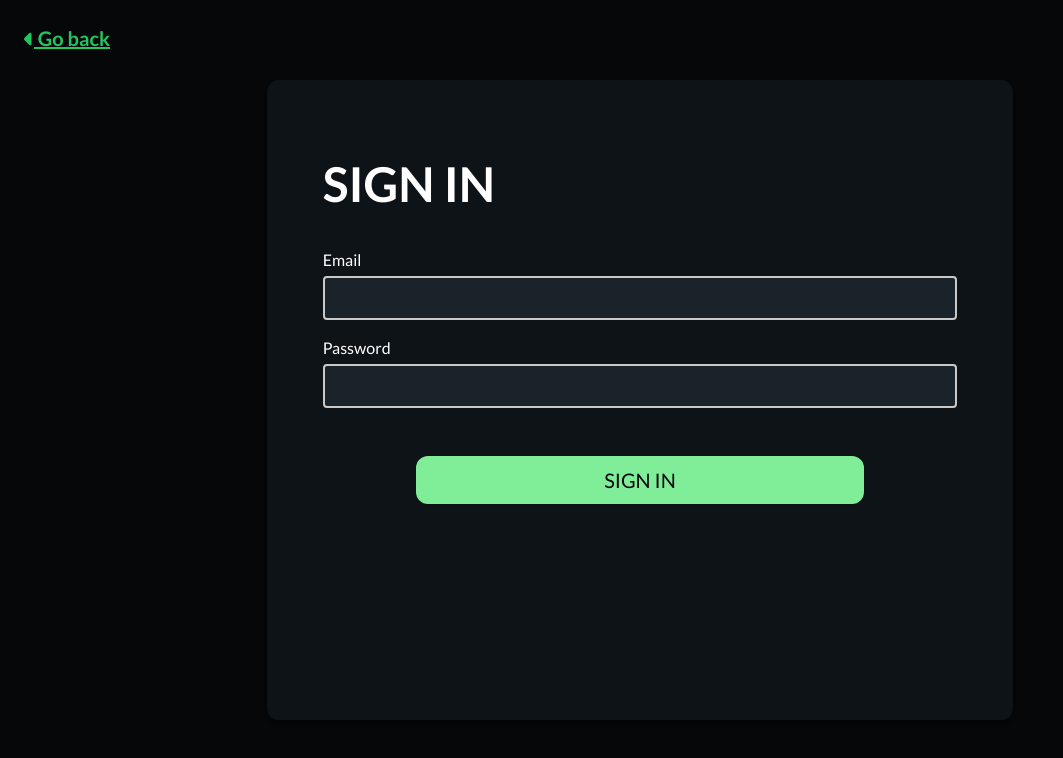
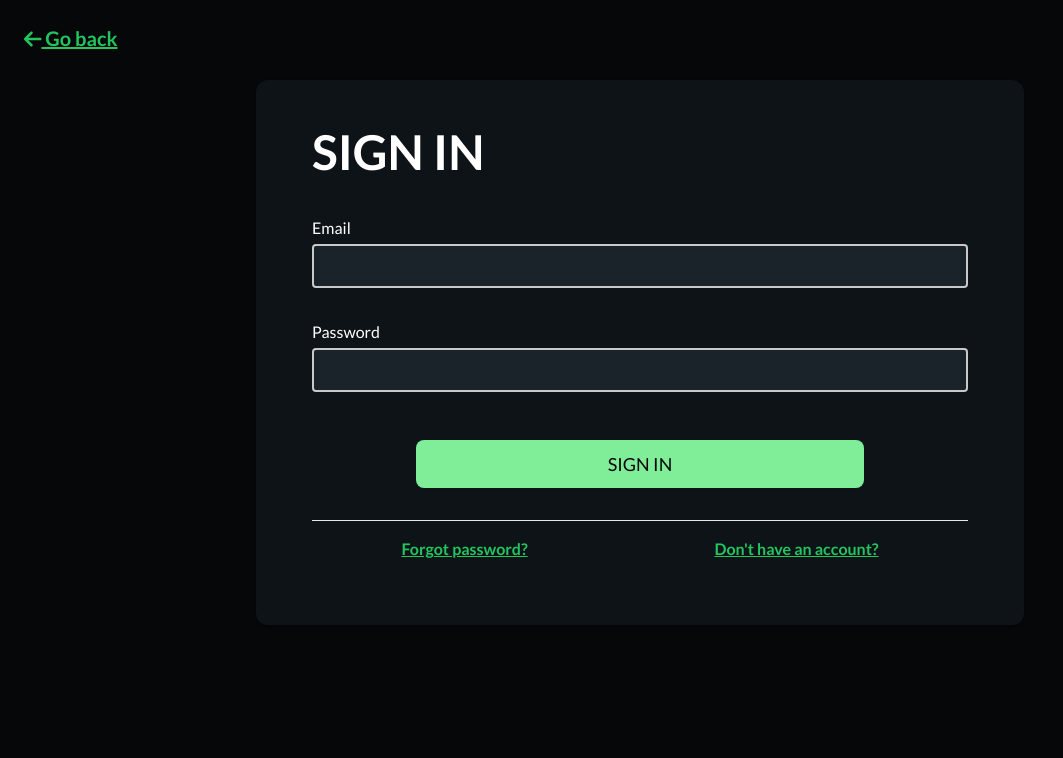
Before and after one commit to dalonga-kohi/questio, a React (Vite) app: page /login in a window 1280 px wide. Shown: the top 758 px of the page, without its empty margins (0-1063 px from the left). Built offline with nearby package versions, Linux system fonts and the light colour scheme.

Commit message:
Add login help links

```diff
--- a/src/components/NewQuestPanel/interface/NavBar.tsx
+++ b/src/components/NewQuestPanel/interface/NavBar.tsx
@@ -1,6 +1,6 @@
 import { NavLink } from 'react-router-dom'
 import { FontAwesomeIcon } from '@fortawesome/react-fontawesome'
-import { faCaretLeft } from '@fortawesome/free-solid-svg-icons'
+import { faArrowLeft } from '@fortawesome/free-solid-svg-icons'
 import { useSelector } from '../../../store'
 
 const NavBar = () => {
@@ -9,7 +9,7 @@ const NavBar = () => {
   return (
     <nav className="px-4 md:px-6 py-6 flex absolute w-full items-center justify-between">
       <NavLink to={target} className="link text-xl font-bold">
-        <FontAwesomeIcon icon={faCaretLeft} /> Go back
+        <FontAwesomeIcon icon={faArrowLeft } /> Go back
       </NavLink>
       <h1 className="text-xl font-black dark:text-green-500 text-green-600">
         ADD NEW QUEST
--- a/src/components/login/index.tsx
+++ b/src/components/login/index.tsx
@@ -1,6 +1,7 @@
 import React from 'react'
 import { useFormik } from 'formik'
 import * as Yup from 'yup'
+import { Link } from 'react-router-dom'
 
 const LoginForm: React.FC = () => {
   const formik = useFormik({
@@ -25,8 +26,9 @@ const LoginForm: React.FC = () => {
   return (
     <form
       onSubmit={formik.handleSubmit}
-      className="h-full py-20 px-8 sm:px-14 flex flex-col w-full sm:w-10/12 lg:w-8/12 shadow-md dark:bg-black bg-gray-300 md:rounded-xl"
+      className="h-screen sm:h-max py-12 px-8 sm:px-14 flex flex-col w-full max-w-3xl shadow rounded-lg divide-y dark:divide-gray-200 divide-gray-500 dark:bg-black bg-gray-300 md:rounded-xl"
     >
+      <div className="h-full w-full flex flex-col">
       <h1 className="text-5xl mb-10 font-semibold">SIGN IN</h1>
       <label htmlFor="email" className="text-md mb-1">
         Email
@@ -45,7 +47,7 @@ const LoginForm: React.FC = () => {
           {formik.errors.email}
         </div>
       ) : null}
-      <label htmlFor="password" className="text-md mb-1 mt-4">
+      <label htmlFor="password" className="text-md mb-1 mt-8">
         Password
       </label>
       <input
@@ -62,13 +64,18 @@ const LoginForm: React.FC = () => {
           {formik.errors.password}
         </div>
       ) : null}
-      <span className="w-full flex justify-center">
+      <span className="w-full flex justify-center mb-8">
         <input
           type="submit"
           value="sign in"
-          className="input rounded-xl py-2.5 w-full sm:max-w-md mt-12 focus:border-gray-600 dark:focus:border-gray-100 focus:border-2 uppercase dark:bg-accent bg-green-500 dark:text-black-darker border-0 shadow-sm font-medium cursor-pointer text-xl"
+          className="input rounded-lg py-2.5 w-full sm:max-w-md mt-12 focus:border-gray-600 dark:focus:border-gray-100 focus:border-2 uppercase dark:bg-accent bg-green-500 dark:text-black-darker border-0 shadow-sm font-medium cursor-pointer text-lg"
         />
       </span>
+      </div>
+      <div className='flex justify-around w-full flex-wrap py-2 md:py-4 items-center'>
+        <Link to="/reset" className='link'>Forgot password?</Link>
+        <Link to="/register" className='link ml-2'>Don't have an account?</Link>
+      </div>
     </form>
   )
 }
--- a/src/components/login/interface/Nav.tsx
+++ b/src/components/login/interface/Nav.tsx
@@ -1,14 +1,14 @@
 import { NavLink } from 'react-router-dom'
 import { useSelector } from '../../../store'
 import { FontAwesomeIcon } from '@fortawesome/react-fontawesome'
-import { faCaretLeft } from '@fortawesome/free-solid-svg-icons'
+import { faArrowLeft } from '@fortawesome/free-solid-svg-icons'
 const Nav = () => {
   const target = useSelector((state) => state.nav.historyPath)
 
   return (
     <nav className="px-4 md:px-6 py-6 flex absolute w-full items-center justify-between">
       <NavLink to={target} className="link text-xl font-bold">
-        <FontAwesomeIcon icon={faCaretLeft} /> Go back
+        <FontAwesomeIcon icon={faArrowLeft} /> Go back
       </NavLink>
     </nav>
   )
--- a/src/layouts/LoginLayout.tsx
+++ b/src/layouts/LoginLayout.tsx
@@ -9,7 +9,7 @@ const LoginLayout = ({ children }: PropsWithChildren) => {
       <span className="hidden">
         <ThemeIcon />
       </span>
-      <main className="flex w-full items-center justify-center sm:items-start sm:px-20 sm:py-20 h-screen">
+      <main className="flex w-full items-center justify-center sm:items-start sm:px-36 sm:py-20 h-screen">
         {children}
       </main>
     </>
--- a/src/lib/axios.ts
+++ b/src/lib/axios.ts
@@ -2,21 +2,20 @@ import axios, { AxiosRequestConfig, AxiosResponse } from 'axios'
 
 const BASE_URL = 'http://localhost:6789/api/v1/'
 
-export async function axiosGet<T>(url: string, config?: AxiosRequestConfig): Promise<T> {
-  try {
-    const response: AxiosResponse<T> = await axios.get(BASE_URL + url, config);
-    return response.data;
-  } catch (error) {
-    throw error;
-  }
+export async function axiosGet<T>(
+  url: string,
+  config?: AxiosRequestConfig,
+): Promise<T> {
+  const response: AxiosResponse<T> = await axios.get(BASE_URL + url, config)
+  return response.data
 }
 
 interface QuestItem {
-  id: number;
-  title: string;
-  image: string;
+  id: number
+  title: string
+  image: string
 }
 
 export interface QuestResponse {
-  response: QuestItem[];
+  response: QuestItem[]
 }
```
Also changed, not shown: src/components/main/Home/QuestSection/index.tsx (+7 -3 lines), src/components/main/Home/features/Card.tsx (+5 -5 lines).
